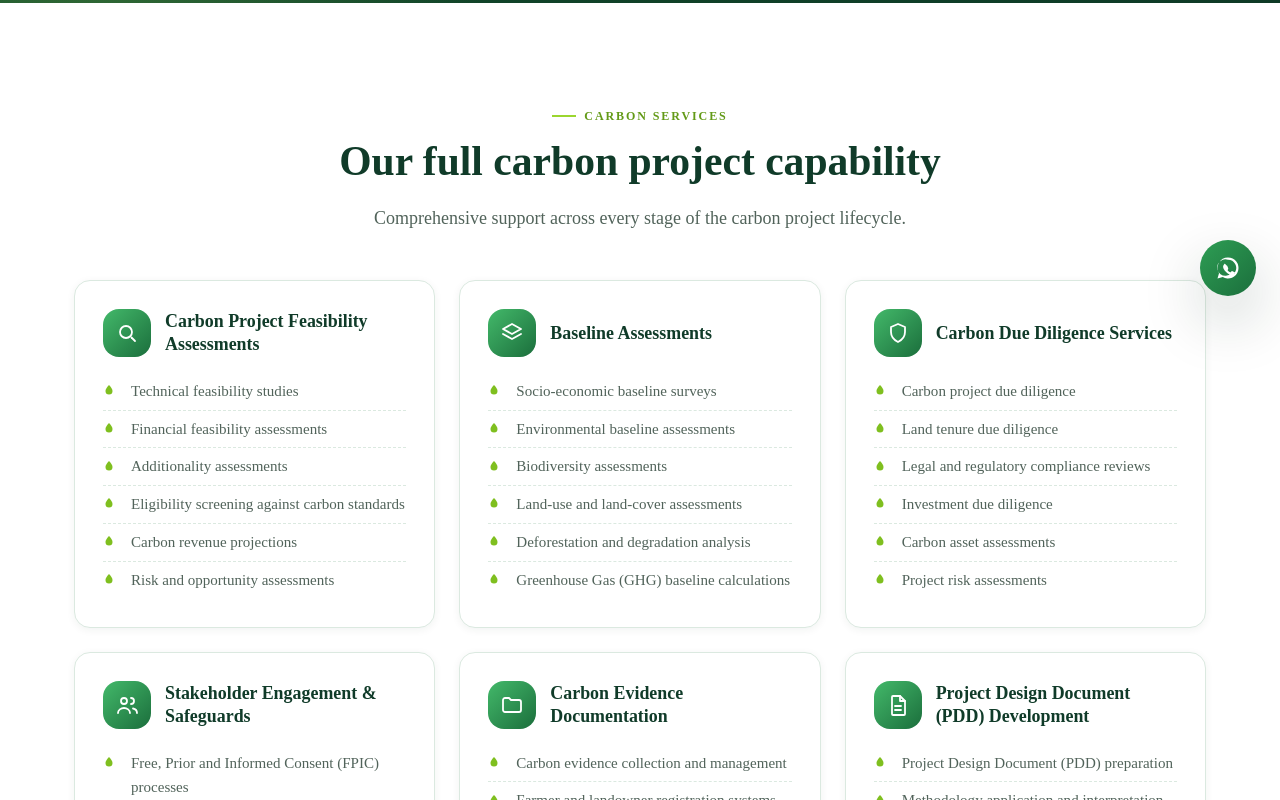
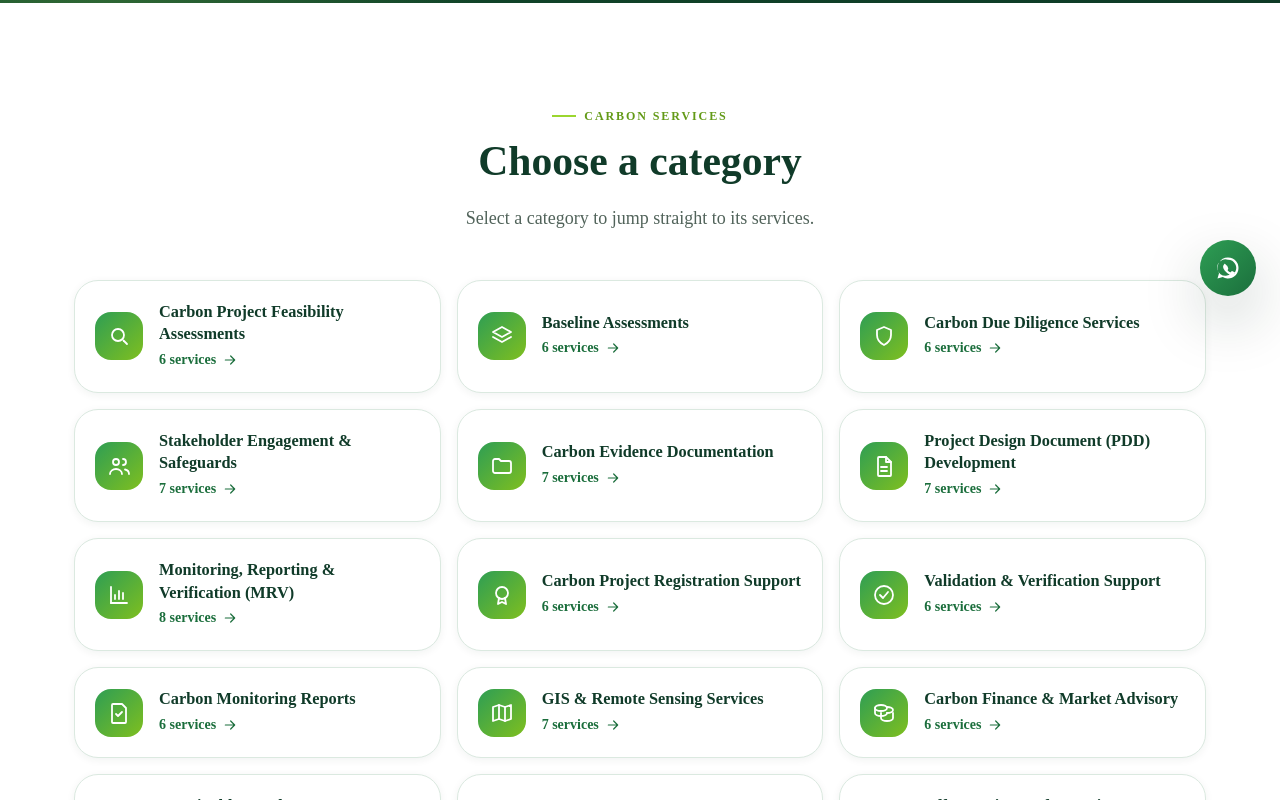
Before and after one commit to creda-cmd/carbon-canopy, a React (Vite) app in the folder client/: page /carbon-projects in a window 1280 px wide. Shown: the part 480-1280 px from the top of the page. Built offline with nearby package versions, Linux system fonts and the light colour scheme.

Commit message:
Carbon Projects: category chooser cards jump to each category's full service list

```diff
--- a/client/src/components/ServiceGroup.jsx
+++ b/client/src/components/ServiceGroup.jsx
@@ -2,7 +2,8 @@ import Icon from "./Icon";
 import Reveal from "./Reveal";
 
 // A detailed service group card: icon + title + bulleted list.
-export default function ServiceGroup({ group, delay = 0 }) {
+// `wide` lays the card out full-width with the items in multiple columns.
+export default function ServiceGroup({ group, delay = 0, wide = false }) {
   return (
     <Reveal
       delay={delay}
@@ -14,11 +15,11 @@ export default function ServiceGroup({ group, delay = 0 }) {
         </span>
         <h3 className="m-0 text-[1.12rem]">{group.title}</h3>
       </div>
-      <ul className="m-0 list-none p-0">
+      <ul className={`m-0 list-none p-0 ${wide ? "sm:columns-2 lg:columns-3 sm:gap-x-8" : ""}`}>
         {group.items.map((item) => (
           <li
             key={item}
-            className="leaf-bullet border-b border-dashed border-line py-1.5 text-[0.94rem] last:border-0"
+            className="leaf-bullet break-inside-avoid border-b border-dashed border-line py-1.5 text-[0.94rem] last:border-0"
           >
             {item}
           </li>
--- a/client/src/data/site.js
+++ b/client/src/data/site.js
@@ -913,7 +913,11 @@ export const searchIndex = [
   { label: "Contact", to: "/contact", kind: "Page" },
   ...servicesByCategory.map((c) => ({ label: c.title, to: `/services#${c.id}`, kind: "Service Category" })),
   ...servicesByCategory.flatMap((c) => c.items.map((s) => ({ label: s, to: `/services#${c.id}`, kind: "Service" }))),
-  ...carbonGroups.map((g) => ({ label: g.title, to: "/carbon-projects#services", kind: "Carbon Service" })),
+  ...carbonGroups.map((g) => ({
+    label: g.title,
+    to: `/carbon-projects#${g.title.toLowerCase().replace(/[^a-z0-9]+/g, "-").replace(/(^-|-$)/g, "")}`,
+    kind: "Carbon Service",
+  })),
   ...carbonStandards.map((s) => ({ label: s, to: "/carbon-projects#standards", kind: "Carbon Standard" })),
   ...forestryGroups.map((g) => ({ label: g.title, to: "/forestry-landscaping#services", kind: "Forestry Service" })),
   ...agroforestryGroups.map((g) => ({ label: g.title, to: "/agroforestry#services", kind: "Agroforestry Service" })),
--- a/client/src/pages/CarbonProjects.jsx
+++ b/client/src/pages/CarbonProjects.jsx
@@ -6,6 +6,12 @@ import Reveal from "../components/Reveal";
 import Icon from "../components/Icon";
 import CTABand from "../components/CTABand";
 import { carbonGroups, carbonStandards, approachSteps } from "../data/site";
+
+const groupId = (title) =>
+  title
+    .toLowerCase()
+    .replace(/[^a-z0-9]+/g, "-")
+    .replace(/(^-|-$)/g, "");
 
 export default function CarbonProjects() {
   useSeo(
@@ -24,16 +30,46 @@ export default function CarbonProjects() {
         we develop credible, verifiable carbon projects across leading standards.
       </PageHero>
 
+      {/* Category chooser */}
       <section id="services" className="section">
         <div className="container-cc">
-          <SectionHeading eyebrow="Carbon Services" title="Our full carbon project capability">
-            Comprehensive support across every stage of the carbon project lifecycle.
+          <SectionHeading eyebrow="Carbon Services" title="Choose a category">
+            Select a category to jump straight to its services.
           </SectionHeading>
-          <div className="grid gap-6 md:grid-cols-2 lg:grid-cols-3">
+          <div className="grid gap-4 sm:grid-cols-2 lg:grid-cols-3">
             {carbonGroups.map((g, i) => (
-              <ServiceGroup key={g.title} group={g} delay={(i % 3) * 80} />
+              <Reveal key={g.title} delay={(i % 3) * 60}>
+                <a
+                  href={`#${groupId(g.title)}`}
+                  className="group flex h-full items-center gap-4 rounded-2xl border border-line bg-white p-5 shadow-sm transition-all duration-300 hover:-translate-y-1 hover:border-lime-300 hover:shadow-md"
+                >
+                  <span className="grid h-12 w-12 flex-none place-items-center rounded-xl bg-gradient-to-br from-forest-500 to-lime-500 text-white">
+                    <Icon name={g.icon} className="h-6 w-6" />
+                  </span>
+                  <span className="min-w-0">
+                    <span className="block font-head text-[1.02rem] font-semibold leading-snug text-forest-800">
+                      {g.title}
+                    </span>
+                    <span className="mt-1 inline-flex items-center gap-1.5 font-head text-sm font-semibold text-forest-600">
+                      {g.items.length} services
+                      <Icon name="arrow" className="h-4 w-4 transition-transform group-hover:translate-x-0.5" />
+                    </span>
+                  </span>
+                </a>
+              </Reveal>
             ))}
           </div>
+        </div>
+      </section>
+
+      {/* Detailed services per category */}
+      <section className="section bg-mist pt-0">
+        <div className="container-cc space-y-7 pt-16">
+          {carbonGroups.map((g, i) => (
+            <div key={g.title} id={groupId(g.title)} className="scroll-mt-32">
+              <ServiceGroup group={g} delay={(i % 2) * 80} wide />
+            </div>
+          ))}
         </div>
       </section>
 
```
